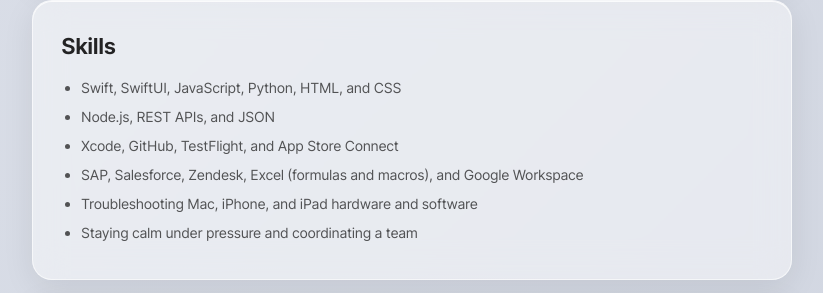
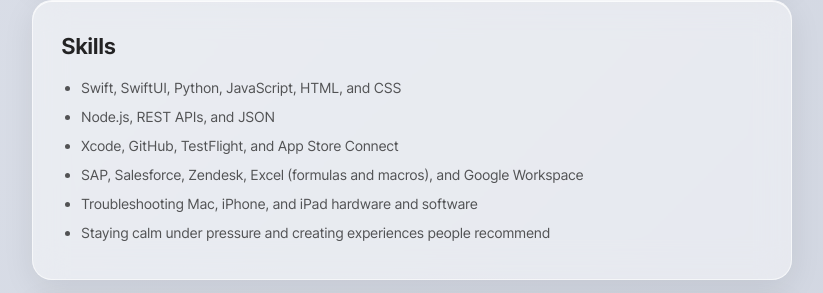
Before and after one commit to soliskit/portfolio, a Next.js app: page / in a window 1280 px wide. Shown: the part 2260-2553 px from the top of the page, without its empty margins (228-1051 px from the left). Built offline with nearby package versions, Linux system fonts and the light colour scheme.

Commit message:
Update Skills wording and language order

```diff
--- a/components/Skills.js
+++ b/components/Skills.js
@@ -5,7 +5,7 @@ export default function Skills() {
     <section id="skills" className={styles.card}>
       <h2>Skills</h2>
       <ul>
-        <li>Swift, SwiftUI, JavaScript, Python, HTML, and CSS</li>
+        <li>Swift, SwiftUI, Python, JavaScript, HTML, and CSS</li>
         <li>Node.js, REST APIs, and JSON</li>
         <li>Xcode, GitHub, TestFlight, and App Store Connect</li>
         <li>
@@ -13,7 +13,9 @@ export default function Skills() {
           Workspace
         </li>
         <li>Troubleshooting Mac, iPhone, and iPad hardware and software</li>
-        <li>Staying calm under pressure and coordinating a team</li>
+        <li>
+          Staying calm under pressure and creating experiences people recommend
+        </li>
       </ul>
     </section>
   )
```
